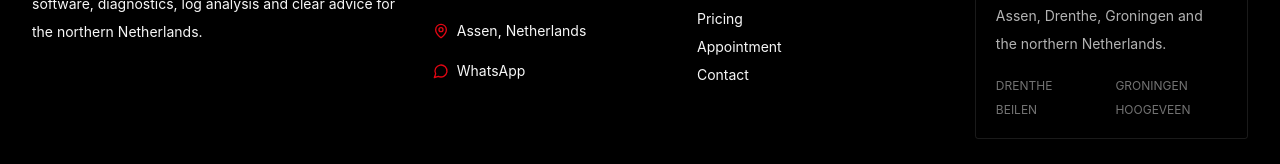
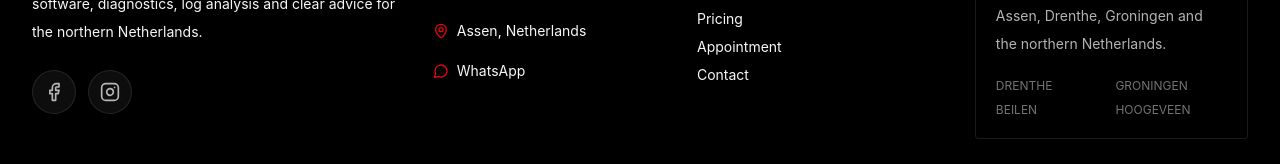
Before and after one commit to bartekkolek1098/noordtune-www, a Next.js app: page /en in a window 1280 px wide. Shown: the part 7888-8052 px from the top of the page. Built offline with nearby package versions, Linux system fonts and the light colour scheme.

Commit message:
Add verified social profile links

```diff
--- a/src/components/footer.tsx
+++ b/src/components/footer.tsx
@@ -1,4 +1,4 @@
-import {Mail, MapPin, MessageCircle, Phone} from "lucide-react";
+import {Facebook, Instagram, Mail, MapPin, MessageCircle, Phone} from "lucide-react";
 import Image from "next/image";
 import Link from "next/link";
 import {pathFor, site, type Locale} from "@/content/site";
@@ -52,6 +52,23 @@ export function Footer({locale}: FooterProps) {
           <p className="mt-4 max-w-sm text-sm leading-7 text-white/58">
             {labels.intro}
           </p>
+          <div className="mt-6 flex flex-wrap gap-3">
+            {[
+              {label: "Facebook", href: "https://www.facebook.com/profile.php?id=61590085682134", Icon: Facebook},
+              {label: "Instagram", href: "https://www.instagram.com/noordtune.nl", Icon: Instagram}
+            ].map(({label, href, Icon}) => (
+              <a
+                key={label}
+                aria-label={label}
+                className="flex h-11 w-11 items-center justify-center rounded-full border border-white/10 bg-white/5 text-white/70 hover:border-primary hover:text-white focus-visible:outline focus-visible:outline-2 focus-visible:outline-primary"
+                href={href}
+                rel="noopener noreferrer"
+                target="_blank"
+              >
+                <Icon aria-hidden="true" className="h-5 w-5" />
+              </a>
+            ))}
+          </div>
         </div>
 
         <div>
```
Also changed, not shown: scripts/test-enquiry-browser.ts (+28 -2 lines), 1 other file (tests, documents, lock files or other folders).
